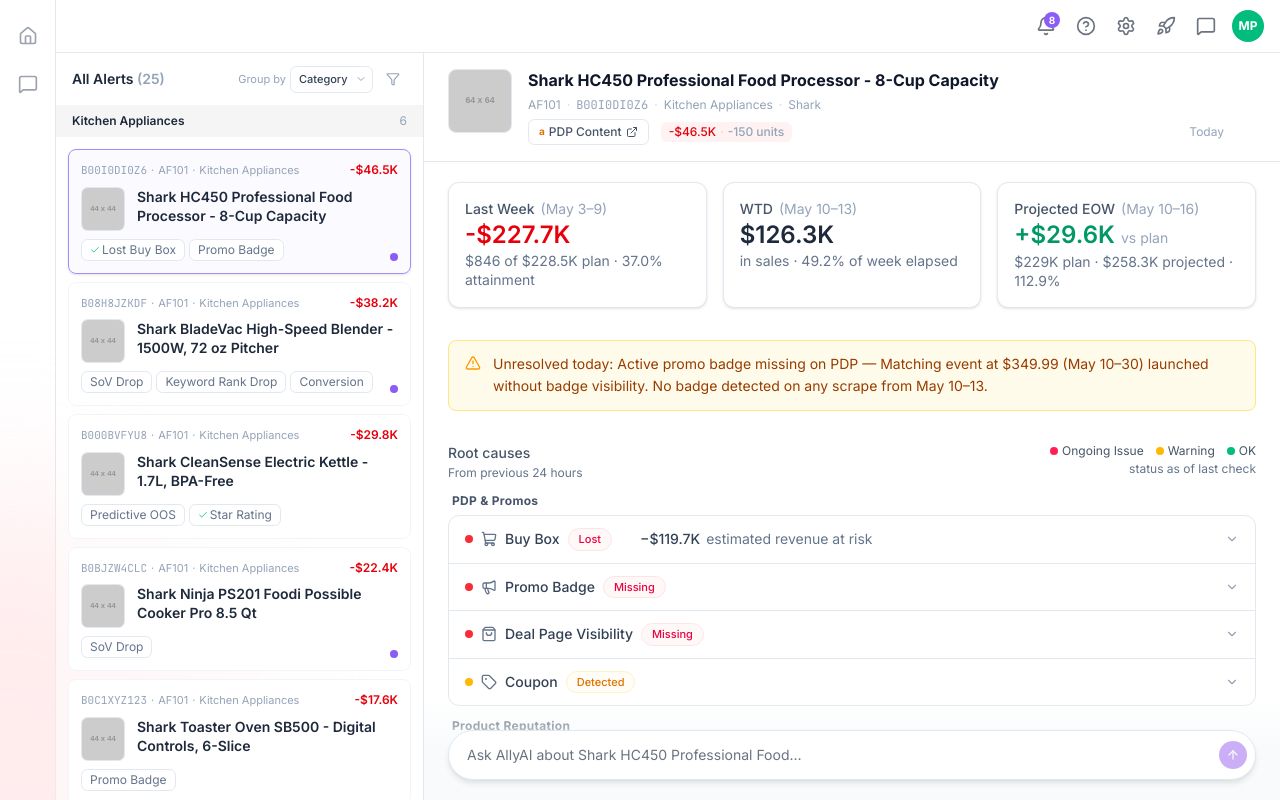
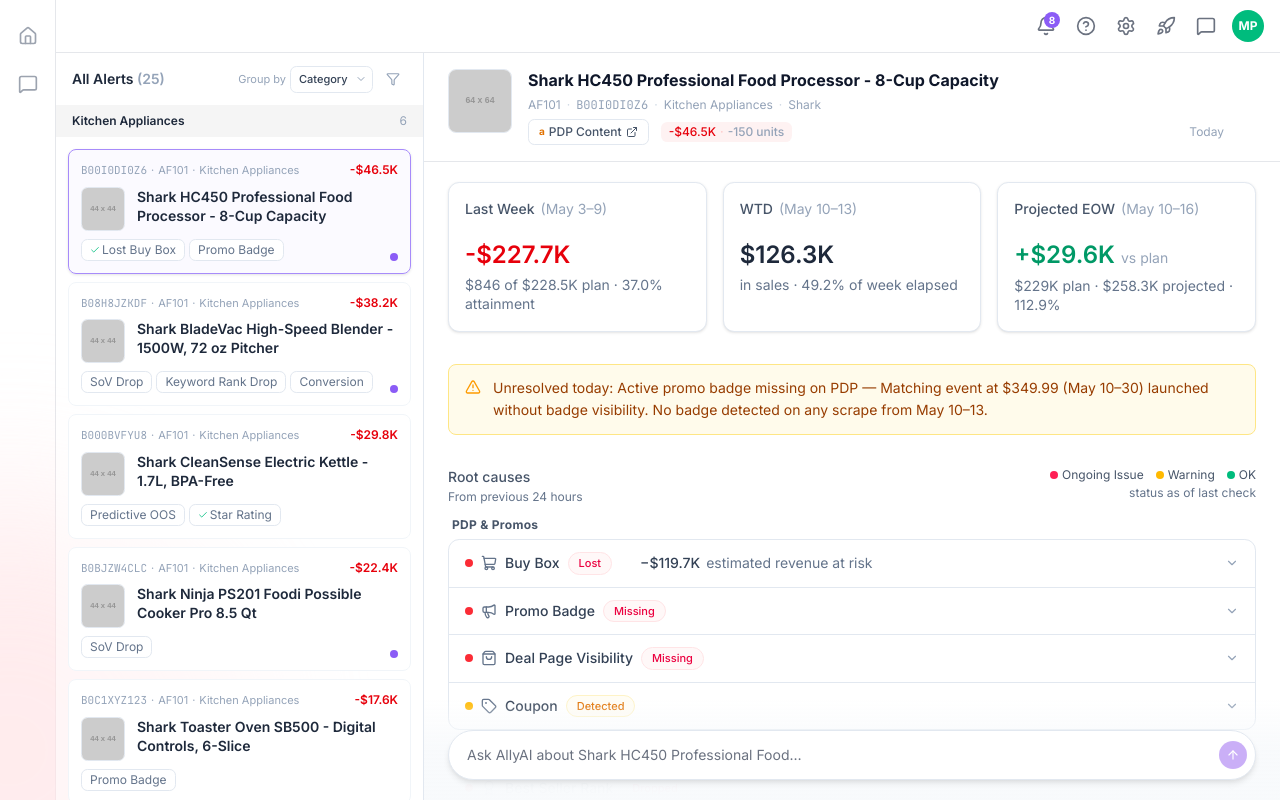
Before and after one commit to CIQDesignGit/RCA-chat-and-alerts, a Next.js app in the folder app/: page /alerts in a window 1280 px wide. Built offline with nearby package versions, Linux system fonts and the light colour scheme.

Commit message:
UI updates for the metric tiles at the top

```diff
--- a/app/src/components/sku/sku-rca.tsx
+++ b/app/src/components/sku/sku-rca.tsx
@@ -686,11 +686,14 @@
   return (
     <div className="grid grid-cols-3 gap-4">
       {kpis.map((k) => (
-        <div key={k.label} className="flex flex-col gap-1 rounded-xl border border-slate-200 bg-white p-4 shadow-sm">
+        <div key={k.label} className="flex flex-col gap-6 rounded-xl border border-slate-200 bg-white p-4 shadow-sm">
+          {/* Title row */}
           <div className="flex items-baseline gap-1.5">
             <span className="text-sm font-medium text-slate-600">{k.label}</span>
             <span className="text-sm text-slate-400">({k.period})</span>
           </div>
+          {/* Value + sub grouped together */}
+          <div className="flex flex-col gap-2">
             <p className={`text-2xl font-semibold leading-none ${k.valueColor}`}>
               {k.value.includes(" vs ") ? (
                 <>
@@ -704,6 +707,7 @@
               )}
             </p>
             <p className="text-sm leading-snug text-slate-500">{k.sub}</p>
+          </div>
         </div>
       ))}
     </div>
```
Lines whose indentation alone changed are shown as unchanged.
